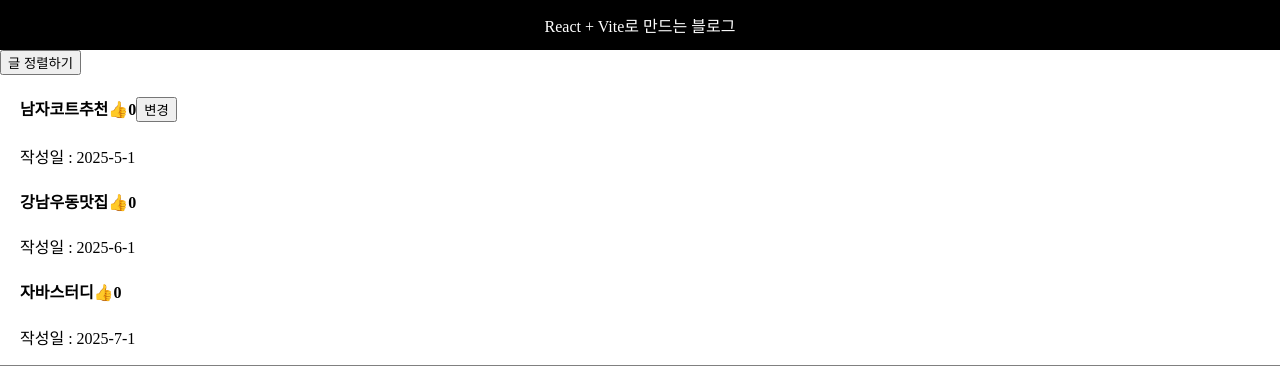
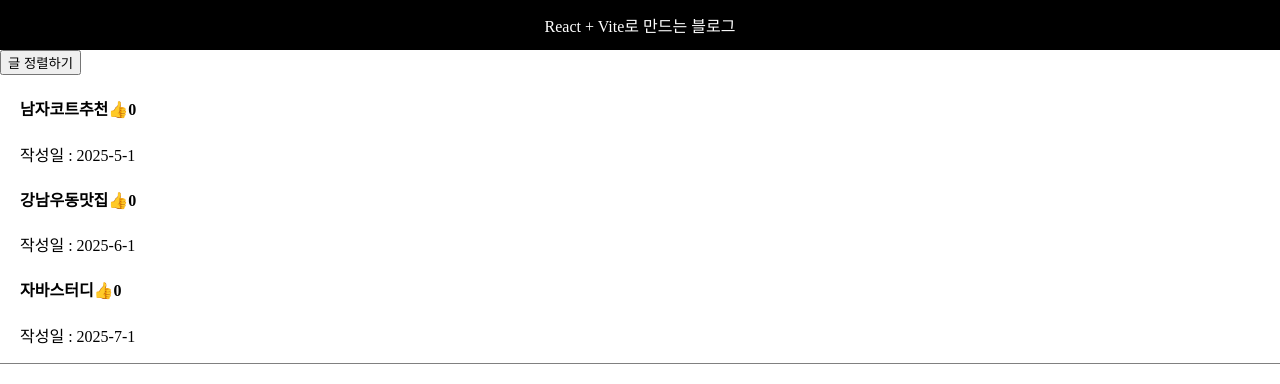
Before and after one commit to zzzmini/my-Blog, a React (Vite) app: page / in a window 1280 px wide. Shown: the top 384 px of the page. Built offline with nearby package versions, Linux system fonts and the light colour scheme.

Commit message:
Map을 이용한 반복처리 수행

```diff
--- a/src/App.jsx
+++ b/src/App.jsx
@@ -36,6 +36,26 @@ function App() {
   // 모달페이지가 보이게/안보이게 작업하기위한 스테이트
   const [modal, setModal] = useState(false);
 
+  // 직전 선택한 인덱스를 저장할 스테이트
+  const [currentIndex, setCurrentIndex] = useState(null);
+
+
+  // 제목 클릭 시 모달 보이기
+  function handleTitle(index){
+    // 조건 : 같은 제목을 클릭하면 나타나고 사라짐
+    // 다른 제목을 클릭하면 그냥 보여야 하고..
+    if(! modal) {
+      //1. 현재 모달이 닫혀있으면 연다.
+      setModal(true);
+      setCurrentIndex(index);
+    } else if(currentIndex === index){
+      // 2. 같은 타이틀이 선택된 경우
+      setModal(false);
+    } else {
+      setCurrentIndex(index);
+    }
+  }
+
   return (
     <div className='App'>
       <div className='black-bg'>
@@ -50,38 +70,22 @@ function App() {
       }}>글 정렬하기</button>
 
       <div className='list'>
-        <div>
-          <h4 onClick={()=>{
-            setModal(! modal)
-          }}>{title[0]}
+        {title.map((item, index)=>{
+          return(
+            <div key={index}>
+              <h4 onClick={()=> handleTitle(index)}>
+                    {title[index]}
                 <span onClick={()=>{
                   const newLikes = [... like]
-              newLikes[0]++
+                  newLikes[index]++
                   setLike(newLikes)
                   }}>👍
-            </span>{like[0]}
-
-            {/* 변경단추 클릭하면 '남자코트추천 -> 여자코트추천 */}
-            <button onClick={changeTitle}>변경</button>
+                </span>{like[index]}
               </h4>
-          <p>작성일 : {createDate[0]}</p>
+              <p>작성일 : {createDate[index]}</p>
             </div>
-        <div>
-          <h4>{title[1]}<span onClick={()=>{
-            const newLikes = [... like]
-            newLikes[1]++
-            setLike(newLikes)
-          }}>👍</span>{like[1]}</h4>
-          <p>작성일 : {createDate[1]}</p>
-        </div>
-        <div>
-          <h4>{title[2]}<span onClick={()=>{
-            const newLikes = [... like]
-            newLikes[2]++
-            setLike(newLikes)
-          }}>👍</span>{like[2]}</h4>
-          <p>작성일 : {createDate[2]}</p>
-        </div>
+          )
+        })}
       </div>
 
       {/* 상세페이지 나타날 곳 */}
```
Lines whose indentation alone changed are shown as unchanged.
